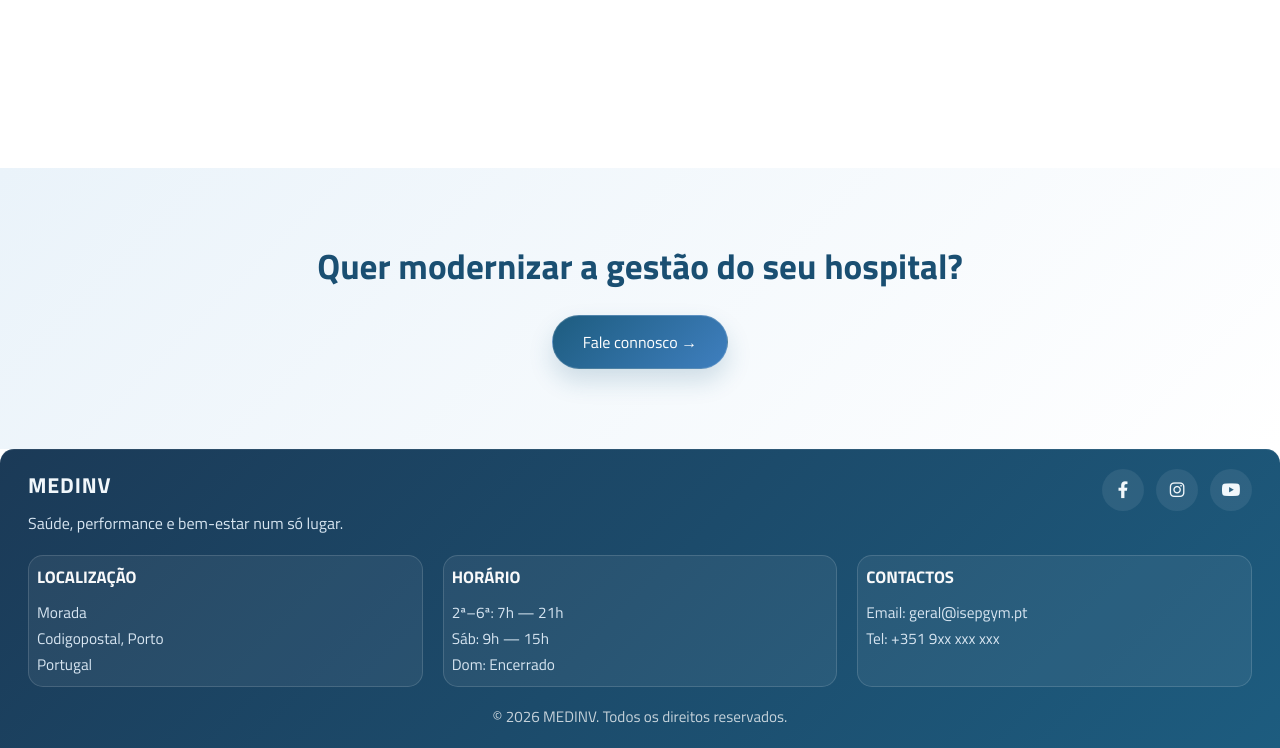
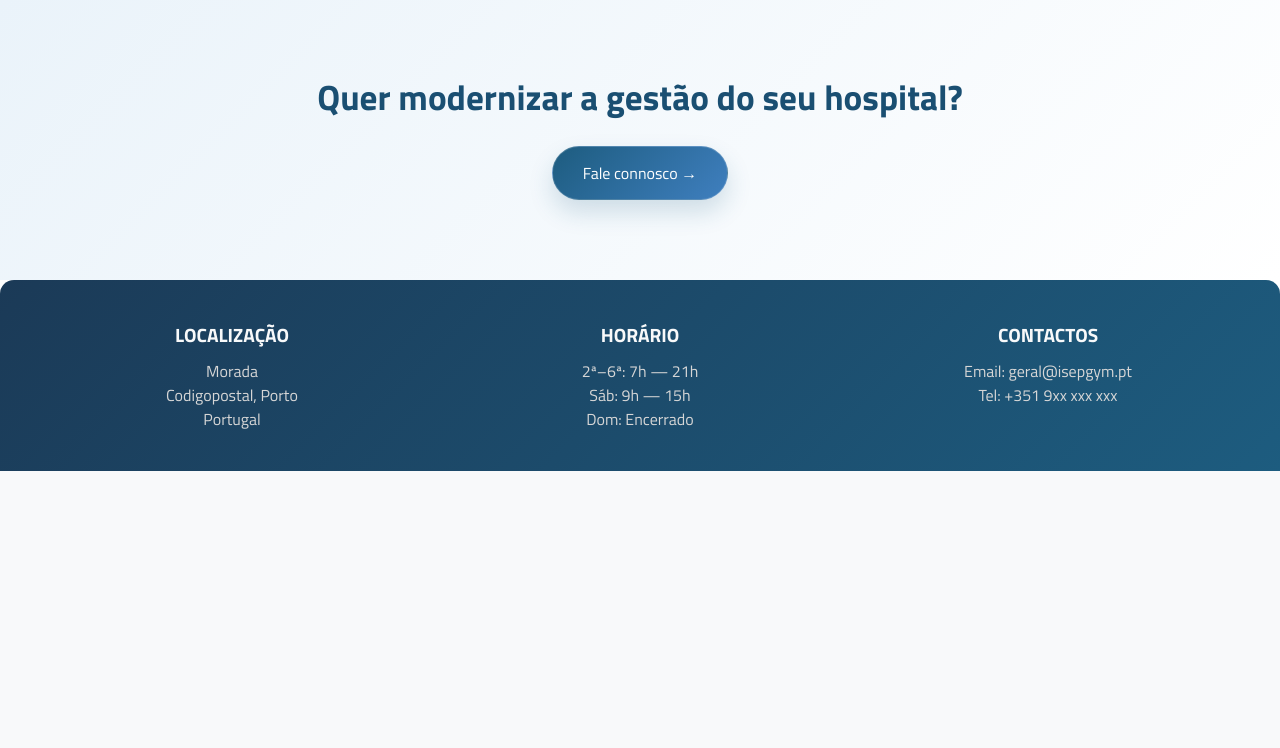
Before and after one commit to andreeguimaraes/projeto, a PHP site: page /public/index.html in a window 1280 px wide. Shown: the part 4622-5370 px from the top of the page. After the commit the page ends 5093 px from the top, so only its background shows below. Run offline with PHP 8.4, Linux system fonts and the light colour scheme.

Commit message:
Edição rodapé

```diff
--- a/assets/css/estilos.css
+++ b/assets/css/estilos.css
@@ -143,112 +143,36 @@
 /* Estilos para o Rodapé */
 .footer-container {
  display: flex;
- flex-direction: column;
- gap: 18px;
  background: linear-gradient(135deg, #1b3a57 0%, #1d5c7f 100%);
  color: #f1f7fb;
- padding: 20px 28px;
+ padding: 30px 28px;
+ flex-wrap: wrap; /* Permite que os itens se ajustem em ecrãs pequenos */
  width: 100%;
  border-top-left-radius: 14px;
  border-top-right-radius: 14px;
- box-shadow: inset 0 1px 0 rgba(255, 255, 255, 0.08);
-}
-.footer-start {
- max-width: 380px;
-}
-.footer-start h4 {
- margin: 0 0 10px;
- font-size: 1.35rem;
- letter-spacing: 0.8px;
-}
-.footer-start p {
- color: #d7e5f1;
- line-height: 1.6;
-}
-.footer-links {
- display: grid;
- grid-template-columns: repeat(3, minmax(180px, 1fr));
- gap: 20px;
 }
 .footer-section {
- background: rgba(255, 255, 255, 0.06);
- border: 1px solid rgba(255, 255, 255, 0.14);
- border-radius: 15px;
- padding: 8px;
+ flex: 1; /* Faz com que as secções tenham larguras iguais */
+ min-width: 250px; /* Define uma largura mínima para cada secção */
+ padding: 10px; /* Espaçamento interno */
+ text-align: center; /* Centraliza o conteúdo de cada bloco */
 }
 .footer-section strong {
- display: block;
- margin-bottom: 10px;
- font-size: 1.05rem;
- color: #f8f9fa;
+ font-size: 1.2rem; /* Tamanho da fonte para os títulos */
+ display: block; /* Ocupa toda a largura disponível */
+ margin-bottom: 10px; /* Espaçamento abaixo do título */
+ color: #f8f9fa; /* Cor clara para destaque */
 }
 .footer-section p {
- color: #d7e5f1;
- font-size: 0.96rem;
- line-height: 1.7;
- margin: 0;
-}
-.footer-top {
- display: flex;
- justify-content: space-between;
- align-items: flex-start;
- gap: 24px;
- flex-wrap: wrap;
-}
-.footer-socials-right {
- display: flex;
- flex-direction: column;
- align-items: flex-end;
- gap: 12px;
-}
-.footer-socials-right strong {
- color: #f8f9fa;
-}
-.footer-socials {
- display: flex;
- gap: 12px;
-}
-.footer-socials a {
- display: inline-flex;
- justify-content: center;
- align-items: center;
- width: 42px;
- height: 42px;
- border-radius: 50%;
- background: rgba(255, 255, 255, 0.08);
- color: #f1f7fb;
- transition: background 0.2s ease, transform 0.2s ease;
- text-decoration: none;
-}
-.footer-socials a:hover {
- background: rgba(255, 255, 255, 0.18);
- transform: translateY(-1px);
-}
-.footer-socials a i {
- font-size: 1.05rem;
+ font-size: 1rem; /* Tamanho padrão do texto */
+ color: #d6d6d6; /* Cor do texto em cinza claro */
 }
 .footer-bottom {
  text-align: center;
  color: rgba(255, 255, 255, 0.75);
  font-size: 0.95rem;
 }
-@media (max-width: 920px) {
- .footer-links {
-     grid-template-columns: repeat(2, minmax(150px, 1fr));
- }
-}
-@media (max-width: 620px) {
- .footer-container {
-     padding: 24px 18px;
- }
- .footer-links {
-     grid-template-columns: 1fr;
- }
- .footer-start,
- .footer-section {
-     text-align: center;
- }
-}
+
 /* Texto Genérico */
 .container-texto-generico {
  display: flex; /* Ativa o layout flexível */
--- a/public/index.html
+++ b/public/index.html
@@ -61,18 +61,21 @@
             <img src="../assets/img/monitor sinais 2.jpg" alt="Banner do Ginásio">
             <a href="#contacto" class="button">Agende uma Consulta</a>
         </div>
-    </section>
 
-        <article id="quem-somos">
-            <h2>Instalações</h2>
-            <p>Lorem ipsum dolor sit amet consectetur adipisicing elit. Ex, alias debitis culpa laboriosam architecto maiores esse. Fugiat pariatur modi necessitatibus aspernatur, quod, nam deleniti placeat similique iste inventore nihil tempora laudantium eum aliquam error. Recusandae, aperiam nisi. Obcaecati ipsum architecto quaerat fugit nam iusto corporis voluptatum provident, quae odit deserunt?</p>
+        <div class="quem-somos-grid">
+            <article class="quem-somos-card">
+                <h2>Quem somos</h2>
+                <p>A MEDINV é uma empresa portuguesa especializada no desenvolvimento de software para a área da saúde. Nascemos da necessidade real que os hospitais enfrentam diariamente: gerir centenas de equipamentos médicos de forma eficaz, segura e centralizada.</p>
             </article>
-
-        <article id="quem-somos">
-            <h2>Equipamentos</h2>
-            <p>Lorem ipsum dolor sit amet consectetur adipisicing elit. Ex, alias debitis culpa laboriosam architecto maiores esse. Fugiat pariatur modi necessitatibus aspernatur, quod, nam deleniti placeat similique iste inventore nihil tempora laudantium eum aliquam error. Recusandae, aperiam nisi. Obcaecati ipsum architecto quaerat fugit nam iusto corporis voluptatum provident, quae odit deserunt?</p>
+            <article class="quem-somos-card">
+                <h2>O problema</h2>
+                <p>Em muitas instituições de saúde, a gestão do inventário ainda depende de folhas de Excel dispersas, registos em papel e documentação sem estrutura. Esta realidade compromete a rastreabilidade dos equipamentos, dificulta auditorias e fragiliza a tomada de decisão clínica e administrativa.</p>
             </article>
-
+            <article class="quem-somos-card">
+                <h2>A resposta</h2>
+                <p>Desenvolvemos soluções web intuitivas e centralizadas, pensadas para a realidade hospitalar portuguesa. A nossa plataforma permite organizar, consultar e atualizar toda a informação relativa ao parque tecnológico de uma instituição de saúde — desde a aquisição de um equipamento até ao seu abate.</p>
+            </article>
+        </div>
     </section>
 
     <!-- Seção "Conteudo da pagina - Serviços" -->
@@ -175,21 +178,6 @@
 
     <!-- Rodapé -->
     <footer class="footer-container">
-        <div class="footer-top">
-            <div class="footer-start">
-                <h4>MEDINV</h4>
-                <p>Saúde, performance e bem-estar num só lugar.</p>
-            </div>
-            <div class="footer-socials-right">
-                <div class="footer-socials">
-                    <a href="#" aria-label="Facebook"><i class="fa-brands fa-facebook-f"></i></a>
-                    <a href="#" aria-label="Instagram"><i class="fa-brands fa-instagram"></i></a>
-                    <a href="#" aria-label="YouTube"><i class="fa-brands fa-youtube"></i></a>
-                </div>
-            </div>
-        </div>
-
-        <div class="footer-links">
         <div class="footer-section">
             <strong>LOCALIZAÇÃO</strong>
             <p>Morada<br>Codigopostal, Porto<br>Portugal</p>
@@ -202,11 +190,6 @@
             <strong>CONTACTOS</strong>
             <p>Email: geral@isepgym.pt<br>Tel: +351 9xx xxx xxx</p>
         </div>
-        </div>
-
-        <div class="footer-bottom">
-            <p>© 2026 MEDINV. Todos os direitos reservados.</p>
-        </div>
     </footer>
 
 </body>
```
Also changed, not shown: other parts of assets/css/estilos.css (+35 -1 lines), public/views/contactos/contactos.html (+0 -20 lines), public/views/quem-somos/quem-somos.html (+0 -21 lines), public/views/serviços/servicos.html (+0 -20 lines). Lines whose indentation alone changed are shown as unchanged.
